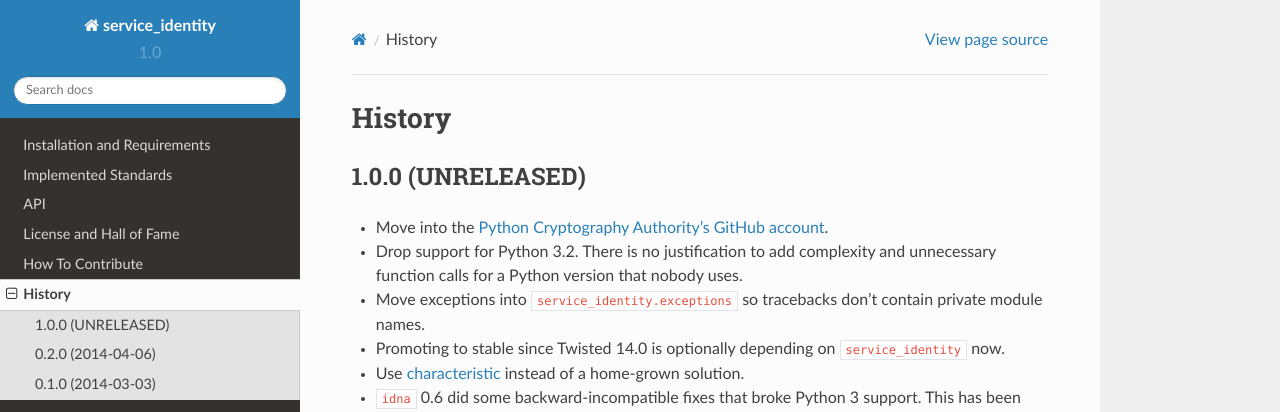
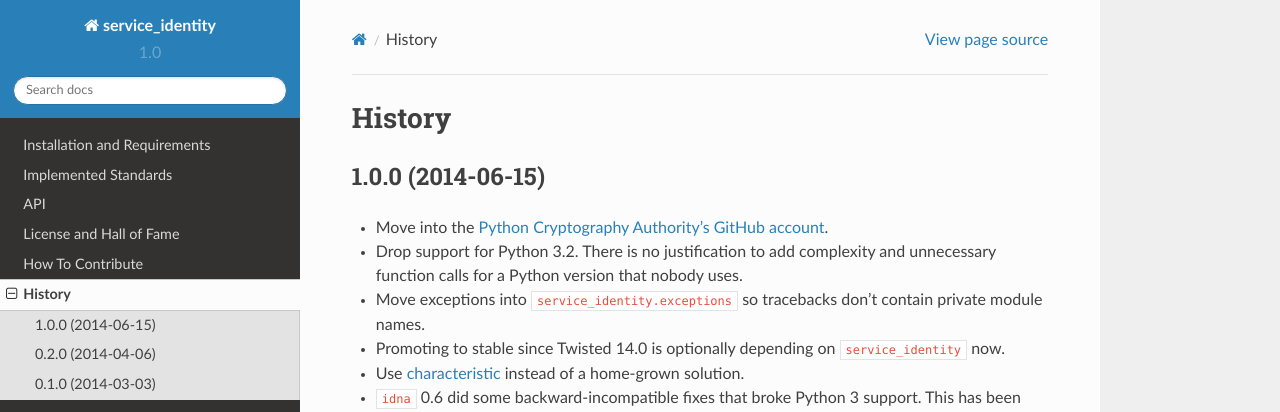
Before and after one commit to pyca/service-identity, a Sphinx documentation site: the page built from docs/changelog.rst, in a window 1280 px wide and 1029 px high. Shown: the top 412 px of the window. Built offline with Sphinx 7.4.7 and the Read the Docs theme 2.0.0, drawn with Linux system fonts in a browser that asks for light colours.

Commit message:
Prepare 1.0.0 release

```diff
--- a/docs/changelog.rst
+++ b/docs/changelog.rst
@@ -4,7 +4,7 @@ History
 =======
 
 
-1.0.0 (UNRELEASED)
+1.0.0 (2014-06-15)
 ------------------
 
 - Move into the `Python Cryptography Authority’s GitHub account <https://github.com/pyca/>`_.
--- a/service_identity/__init__.py
+++ b/service_identity/__init__.py
@@ -4,7 +4,7 @@ Verify service identities.
 
 from __future__ import absolute_import, division, print_function
 
-__version__ = "1.0.0dev"
+__version__ = "1.0.0"
 __author__ = "Hynek Schlawack"
 __license__ = "MIT"
 
```
